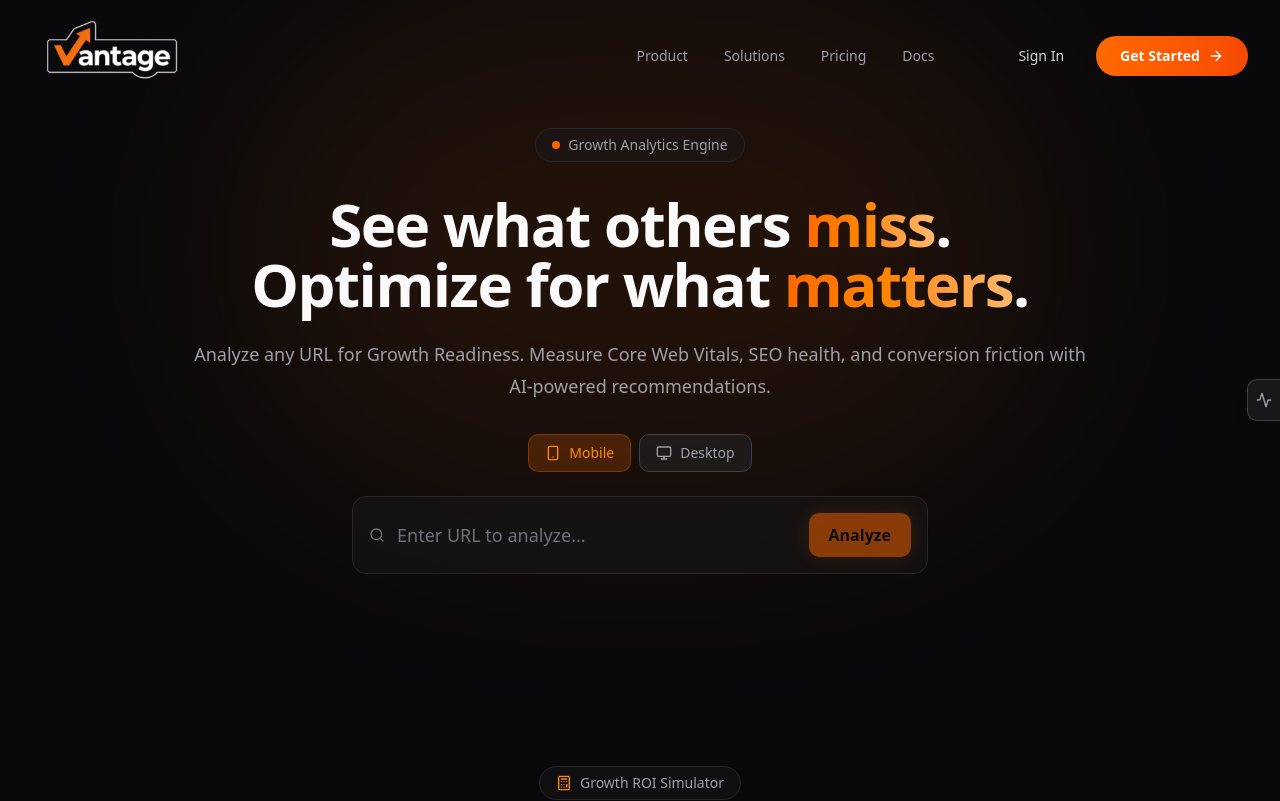
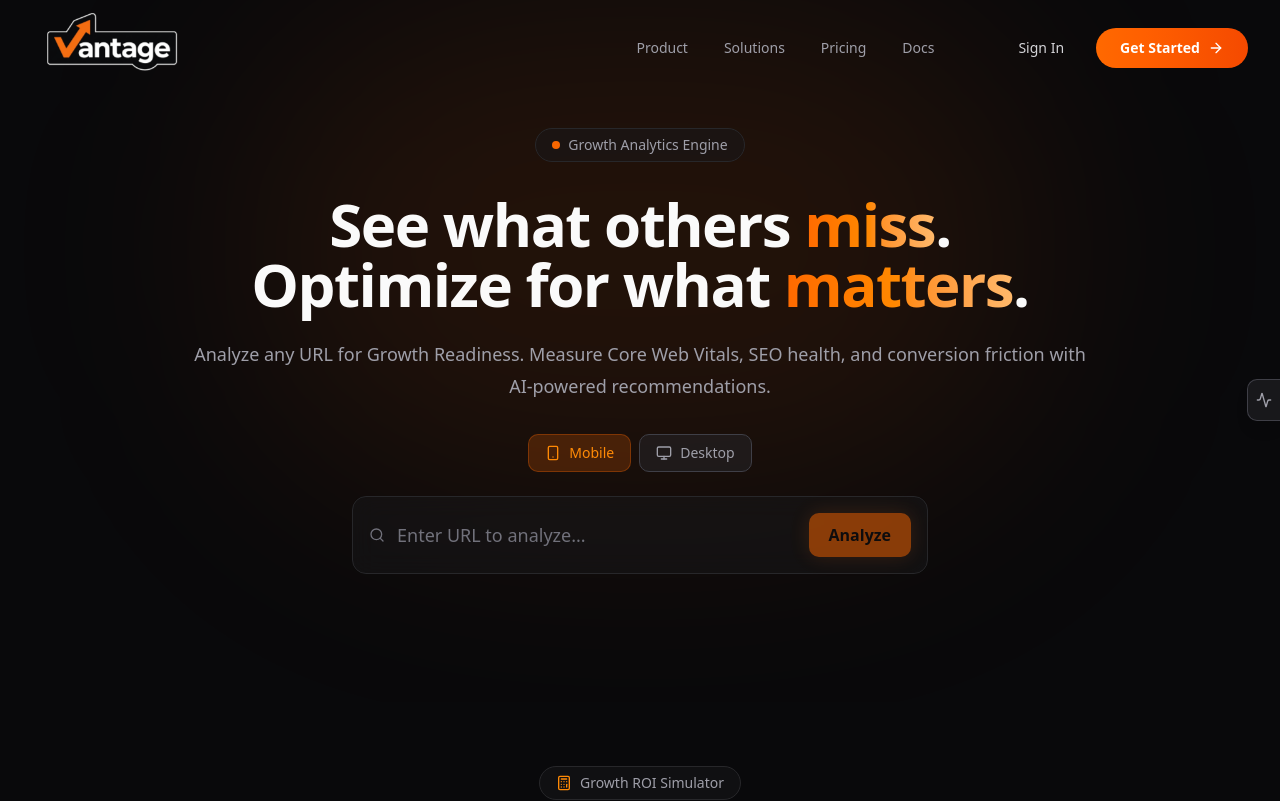
Before and after one commit to amirfaisalz/vantage, a Next.js app: page / in a window 1280 px wide. Shown: the top 801 px of the page. Built offline with nearby package versions, Linux system fonts and the light colour scheme.

Commit message:
style: reduce navbar top padding

```diff
--- a/src/components/navbar.tsx
+++ b/src/components/navbar.tsx
@@ -28,7 +28,7 @@ export function Navbar() {
   return (
     <>
       <nav
-        className={`fixed top-0 left-0 right-0 z-50 transition-all duration-500 pt-4 ${
+        className={`fixed top-0 left-0 right-0 z-50 transition-all duration-500 pt-2 ${
           scrolled
             ? "bg-black/90 backdrop-blur-xl border-b border-orange-500/20 shadow-lg shadow-orange-500/5"
             : "bg-transparent"
```
